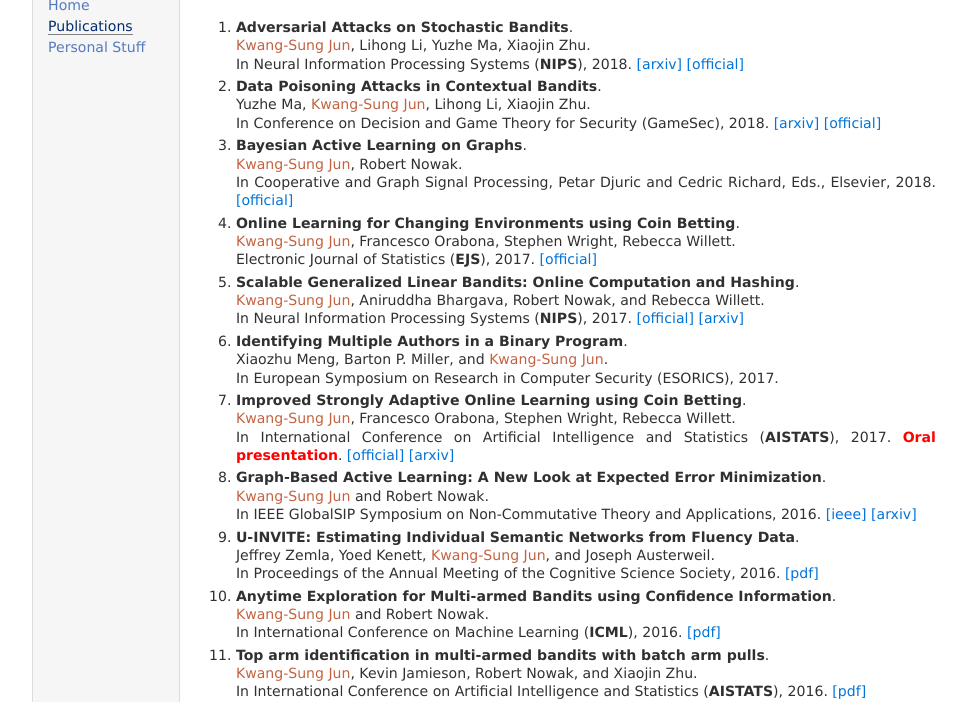
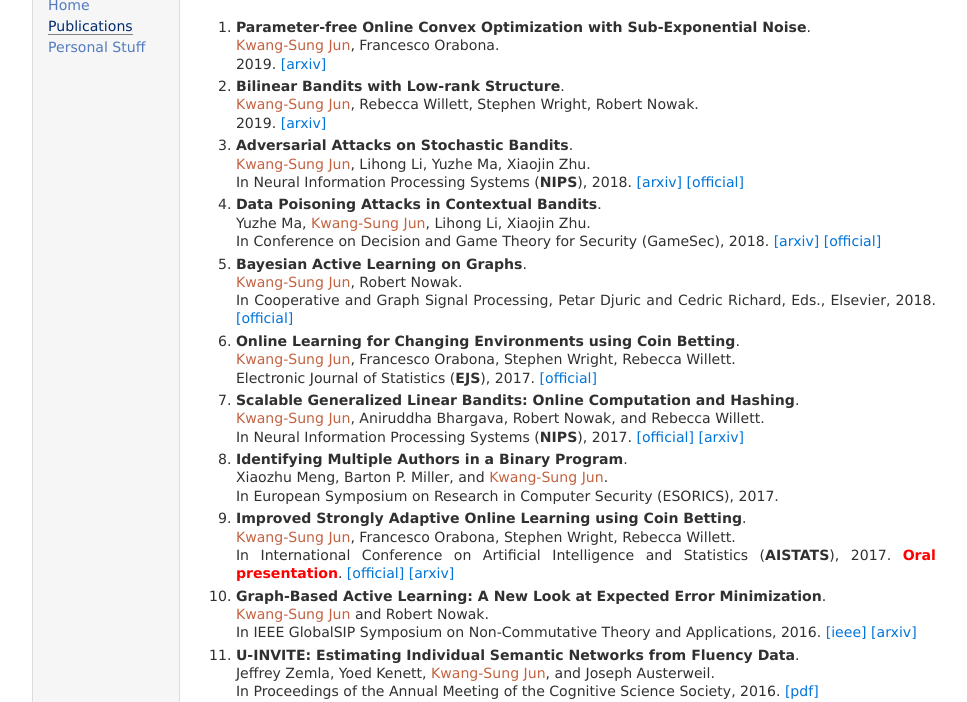
Before and after one commit to kwangsungjun/kwangsungjun.github.io, a plain HTML site: page publication.html in a window 1280 px wide. Shown: the part 48-750 px from the top of the page, without its empty margins (149-1116 px from the left). Drawn offline with Linux system fonts and the light colour scheme; a web font is replaced by a local one.

Commit message:
pub update

```diff
--- a/publication.html
+++ b/publication.html
@@ -30,6 +30,16 @@ try {
 <h1>Publications</h1>
 </div>
 <ol>
+<li><p><b>Parameter-free Online Convex Optimization with Sub-Exponential Noise</b>.</br>
+<font color=c36241>Kwang-Sung Jun</font>, Francesco Orabona.</br>
+2019.
+<a href="https://arxiv.org/abs/1902.01500" target=&ldquo;blank&rdquo;>[arxiv]</a></p>
+</li>
+<li><p><b>Bilinear Bandits with Low-rank Structure</b>.</br>
+<font color=c36241>Kwang-Sung Jun</font>, Rebecca Willett, Stephen Wright, Robert Nowak.</br>
+2019.
+<a href="https://arxiv.org/abs/1901.02470" target=&ldquo;blank&rdquo;>[arxiv]</a></p>
+</li>
 <li><p><b>Adversarial Attacks on Stochastic Bandits</b>.</br>
 <font color=c36241>Kwang-Sung Jun</font>, Lihong Li, Yuzhe Ma, Xiaojin Zhu.</br>
 In Neural Information Processing Systems (<b>NIPS</b>), 2018.
@@ -132,7 +142,7 @@ In Proceedings of Korea Computer Congress, 2008.</p>
 </ol>
 <div id="footer">
 <div id="footer-text">
-Page generated 2019-02-04 15:24:55 EST, by <a href="https://github.com/wsshin/jemdoc_mathjax" target="blank">jemdoc+MathJax</a>.
+Page generated 2019-02-05 20:36:00 EST, by <a href="https://github.com/wsshin/jemdoc_mathjax" target="blank">jemdoc+MathJax</a>.
 </div>
 </div>
 </td>
```
Also changed, not shown: index.html (+1 -1 lines), personal.html (+1 -1 lines), 1 other file.
